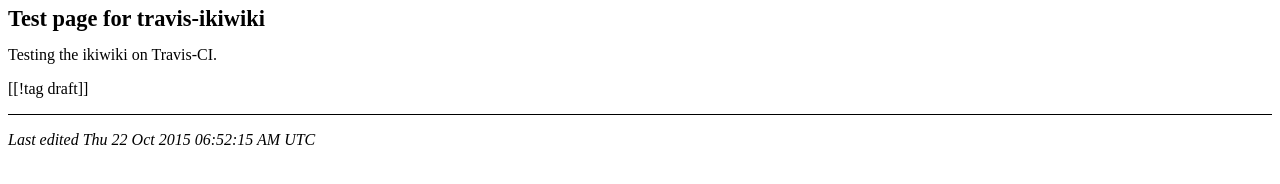
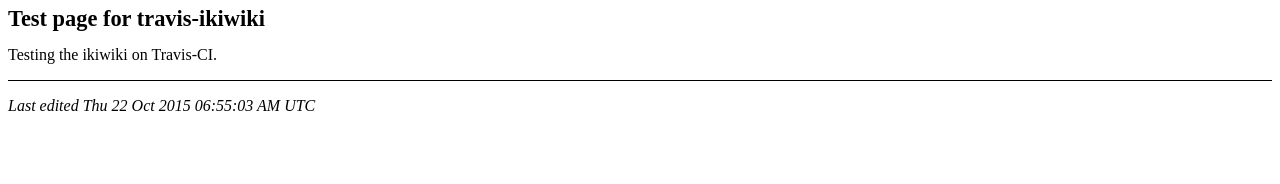
Before and after one commit to ikiwiki-dakine/ikiwiki-travis, a plain HTML site: page index.html in a window 1280 px wide. Drawn offline with Linux system fonts and the light colour scheme.

Commit message:
Publishing site on 2015-10-22 06:55:33 from commit 53e2de8 - update index

```diff
--- a/index.html
+++ b/index.html
@@ -47,8 +47,6 @@
 <div id="content">
 <p>Testing the ikiwiki on Travis-CI.</p>
 
-<p>[[!tag  draft]]</p>
-
 </div>
 
 
@@ -70,8 +68,8 @@
 
 
 <div class="pagedate">
-Last edited <span class="date">Thu 22 Oct 2015 06:52:15 AM UTC</span>
-<!-- Created <span class="date">Thu 22 Oct 2015 06:52:15 AM UTC</span> -->
+Last edited <span class="date">Thu 22 Oct 2015 06:55:03 AM UTC</span>
+<!-- Created <span class="date">Thu 22 Oct 2015 06:55:03 AM UTC</span> -->
 </div>
 
 </div>
```
